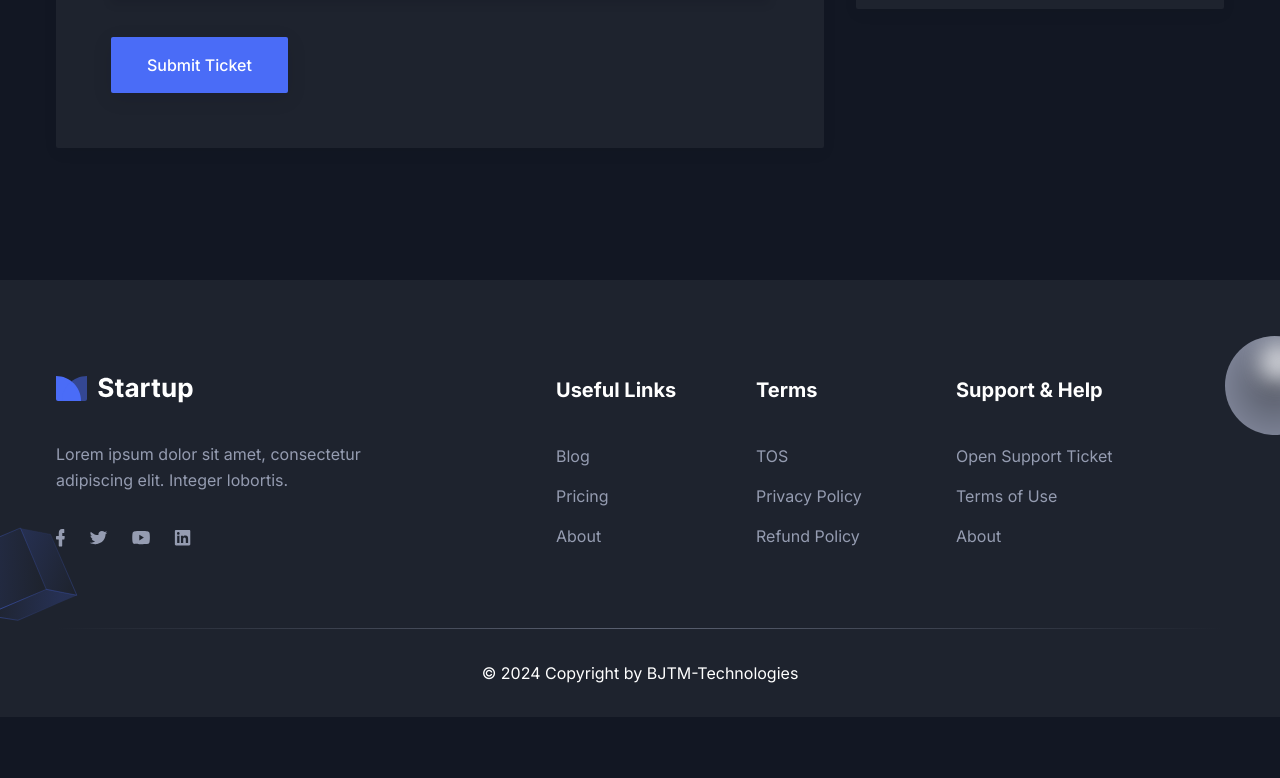
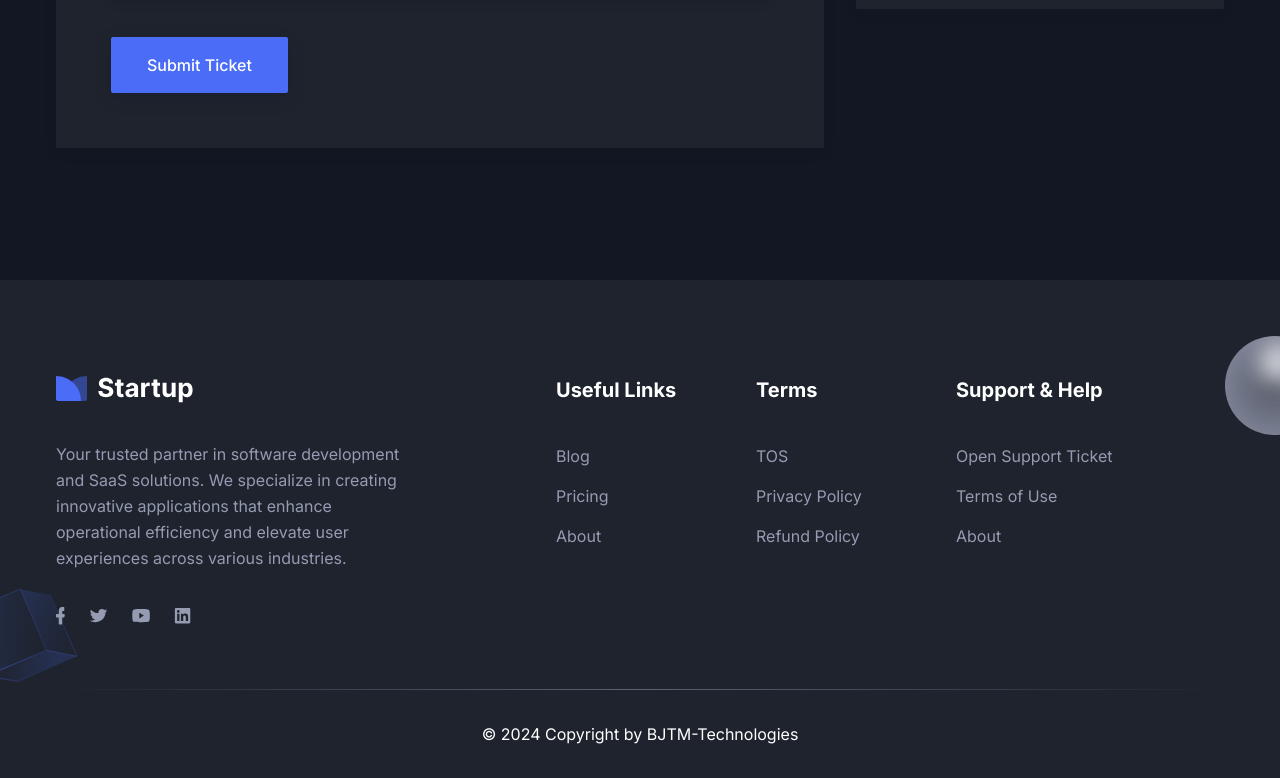
Before and after one commit to BJTM-Technologies/BJTM-SITE, a Next.js app: page / in a window 1280 px wide. Shown: the part 4920-5698 px from the top of the page. Before the commit the page ends 5637 px from the top, so only its background shows below. Built offline with nearby package versions, Linux system fonts and the light colour scheme.

Commit message:
updated footer text

```diff
--- a/components/Footer/index.tsx
+++ b/components/Footer/index.tsx
@@ -30,8 +30,10 @@ const Footer = () => {
                   />
                 </Link>
                 <p className="mb-9 text-base leading-relaxed text-body-color dark:text-body-color-dark">
-                  Lorem ipsum dolor sit amet, consectetur adipiscing elit.
-                  Integer lobortis.
+                  Your trusted partner in software development and SaaS
+                  solutions. We specialize in creating innovative applications
+                  that enhance operational efficiency and elevate user
+                  experiences across various industries.
                 </p>
                 <div className="flex items-center">
                   <a
@@ -200,7 +202,7 @@ const Footer = () => {
           <div className="h-px w-full bg-gradient-to-r from-transparent via-[#D2D8E183] to-transparent dark:via-[#959CB183]"></div>
           <div className="py-8">
             <p className="text-center text-base text-body-color dark:text-white">
-            © {new Date().getFullYear()} Copyright by BJTM-Technologies
+              © {new Date().getFullYear()} Copyright by BJTM-Technologies
             </p>
           </div>
         </div>
```
